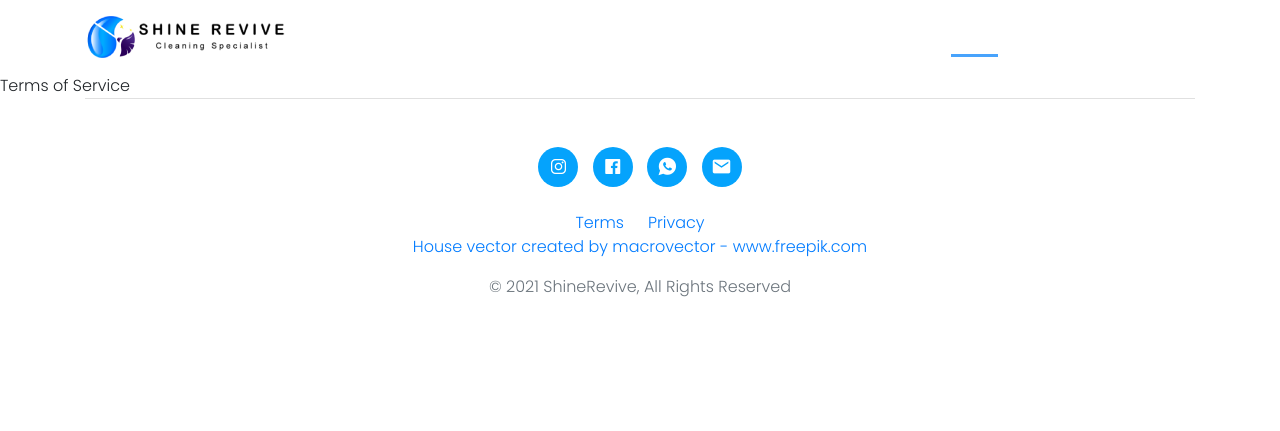
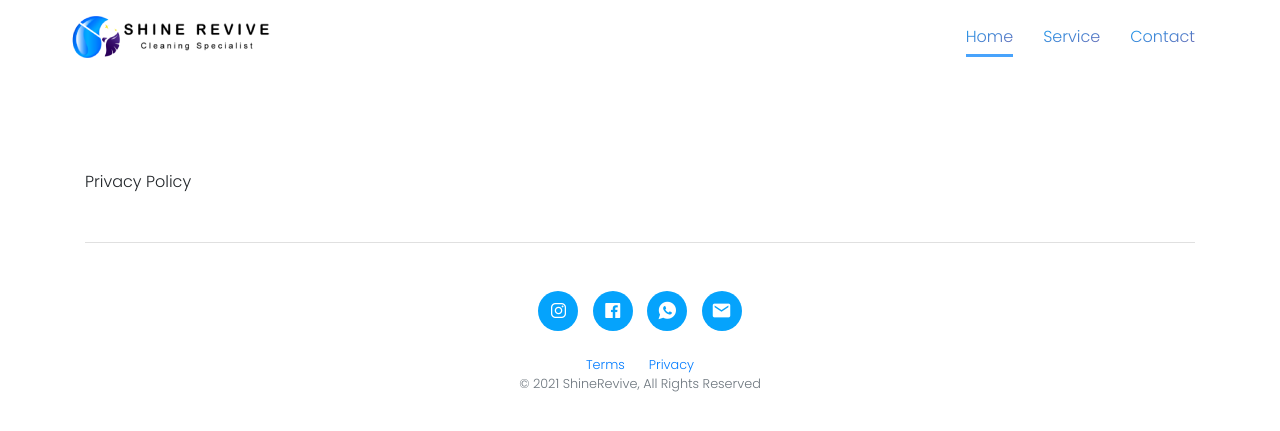
Before and after one commit to akasrai/shinerevive, a PHP site: page /privacy.html in a window 1280 px wide. Shown: the top 431 px of the page. Run offline with PHP 8.4, Linux system fonts and the light colour scheme; some libraries are stand-ins or nearby versions.

Commit message:
Make header sticky

```diff
--- a/css/style.css
+++ b/css/style.css
@@ -1,8 +1,8 @@
-@import 'bootstrap.css';
-@import 'https://unpkg.com/ionicons@4.4.4/dist/css/ionicons.min.css';
-@import 'https://fonts.googleapis.com/css?family=Lato:400,700';
-@import url('https://fonts.googleapis.com/css2?family=Montserrat:wght@800&display=swap');
-@import url('https://fonts.googleapis.com/css2?family=Poppins:wght@300&display=swap');
+@import "bootstrap.css";
+@import "https://unpkg.com/ionicons@4.4.4/dist/css/ionicons.min.css";
+@import "https://fonts.googleapis.com/css?family=Lato:400,700";
+@import url("https://fonts.googleapis.com/css2?family=Montserrat:wght@800&display=swap");
+@import url("https://fonts.googleapis.com/css2?family=Poppins:wght@300&display=swap");
 
 * {
   margin: 0;
@@ -18,7 +18,7 @@ input,
 textarea,
 select,
 button {
-  font-family: 'Poppins', sans-serif;
+  font-family: "Poppins", sans-serif;
 }
 
 header {
@@ -26,6 +26,11 @@ header {
   top: 0;
   z-index: 99999;
   background-color: #01121b; */
+  top: 0;
+  z-index: 9999;
+  background-color: transparent;
+  backdrop-filter: saturate(180%) blur(5px);
+  backface-visibility: hidden;
 }
 
 .bold {
@@ -50,7 +55,9 @@ header {
 .nav-item a {
   padding: 6px 0;
   text-decoration: none;
-  color: #fff;
+  background: -webkit-linear-gradient(-70deg, #05a3fc, #7c61a8);
+  -webkit-background-clip: text;
+  -webkit-text-fill-color: transparent;
 }
 
 .nav-item a:hover {
@@ -76,7 +83,7 @@ header {
 }
 
 .intro {
-  background-image: url('../img/intro-bg.svg');
+  background-image: url("../img/intro-bg.svg");
   background-repeat: no-repeat;
   background-position: right;
   background-size: contain;
@@ -86,11 +93,11 @@ header {
   background: -webkit-linear-gradient(-70deg, #05a3fc, #7c61a8);
   -webkit-background-clip: text;
   -webkit-text-fill-color: transparent;
-  font-family: 'Montserrat', sans-serif;
+  font-family: "Montserrat", sans-serif;
 }
 
 .service {
-  background-image: url('../img/pattern-left.svg');
+  background-image: url("../img/pattern-left.svg");
   background-repeat: no-repeat;
   background-position: left;
   background-size: auto;
@@ -107,22 +114,22 @@ header {
 .service-icon h2 {
   text-align: center;
   padding-top: 8px;
-  font-family: 'Montserrat', sans-serif;
+  font-family: "Montserrat", sans-serif;
   background: -webkit-linear-gradient(-70deg, #05a3fc, #7c61a8);
   -webkit-background-clip: text;
   -webkit-text-fill-color: transparent;
-  font-family: 'Montserrat', sans-serif;
+  font-family: "Montserrat", sans-serif;
 }
 
 .gallery {
-  background-image: url('../img/pattern-right.svg');
+  background-image: url("../img/pattern-right.svg");
   background-repeat: no-repeat;
   background-position: right;
   background-size: auto;
 }
 
 .contact-us {
-  background-image: url('../img/pattern-left.svg');
+  background-image: url("../img/pattern-left.svg");
   background-repeat: no-repeat;
   background-position: left;
   background-size: auto;
@@ -169,3 +176,7 @@ header {
   color: #fff;
   transition: 1s;
 }
+
+.box-shadow {
+  box-shadow: 0 2px 4px #0000000d;
+}
--- a/privacy.html
+++ b/privacy.html
@@ -1,5 +1,6 @@
 <!DOCTYPE html>
 <html lang="en">
+
 <head>
   <meta charset="UTF-8" />
   <meta http-equiv="X-UA-Compatible" content="IE=edge" />
@@ -9,81 +10,67 @@
   <link rel="shortcut icon" href="./img/favicon.ico" />
   <link rel="stylesheet" href="./css/style.css" />
 </head>
+
 <body>
-    <header class="m-3">
-      <div class="container">
+  <header class="py-3 position-sticky">
+    <div class="container p-0">
       <nav class="d-flex justify-content-between">
+        <a href="/index.html">
           <div class="logo">
             <img src="./img/logo.png" />
           </div>
+        </a>
         <ul class="navbar m-0 p-0">
           <li class="nav-item">
-              <a href="/" class="active">Home</a>
+            <a href="/index.html#home" id="home-nav" class="active">Home</a>
           </li>
           <li class="nav-item">
-              <a href="#service">Service</a>
+            <a href="/index.html#service" id="service-nav">Service</a>
           </li>
           <li class="nav-item">
-              <a href="#contact-us">Contact</a>
+            <a href="/index.html#contact-us" id="contact-nav">Contact</a>
           </li>
         </ul>
       </nav>
     </div>
   </header>
 
-    Terms of Service
+  <section>
+    <div class="container mt-5 bt-5 pt-5 pb-5">
+      Privacy Policy
+    </div>
+  </section>
+
   <footer>
     <div class="container">
       <div class="d-flex footer">
         <div class="col-md-12 mt-5">
           <div class="d-flex justify-content-center">
             <div class="social-media">
-                <a
-                  href="https://www.instagram.com/srcleaningspecialist/"
-                  target="_blank"
-                  class="social-media-icon"
-                >
-                  <i
-                    class="icon h5 d-block mt-2 text-white ion-logo-instagram"
-                  ></i>
+              <a href="https://www.instagram.com/srcleaningspecialist/" target="_blank" class="social-media-icon">
+                <i class="icon h5 d-block mt-2 text-white ion-logo-instagram"></i>
               </a>
 
-                <a
-                  href="https://www.facebook.com/srcleaningspecialist/"
-                  target="_blank"
-                  class="social-media-icon"
-                >
-                  <i
-                    class="icon h5 d-block mt-2 text-white ion-logo-facebook"
-                  ></i>
+              <a href="https://www.facebook.com/srcleaningspecialist/" target="_blank" class="social-media-icon">
+                <i class="icon h5 d-block mt-2 text-white ion-logo-facebook"></i>
               </a>
 
-                <a href="call:07427681707" class="social-media-icon">
-                  <i
-                    class="icon h5 d-block mt-2 text-white ion-logo-whatsapp"
-                  ></i>
+              <a href="tel:07427681707" class="social-media-icon">
+                <i class="icon h5 d-block mt-2 text-white ion-logo-whatsapp"></i>
               </a>
 
-                <a
-                  href="mailto:srcleaningspecialist@gmail.com"
-                  class="social-media-icon"
-                >
+              <a href="mailto:srcleaningspecialist@gmail.com" class="social-media-icon">
                 <i class="icon h5 d-block mt-2 text-white ion-md-mail"></i>
               </a>
             </div>
           </div>
 
-            <div class="d-flex justify-content-center mt-4">
+          <div class="d-flex justify-content-center mt-4 small">
             <a href="terms.html" class="mr-4">Terms</a>
             <a href="privacy.html">Privacy</a>
           </div>
 
-            <p class="text-center">
-              <a href="https://www.freepik.com/vectors/house"
-                >House vector created by macrovector - www.freepik.com</a
-              >
-            </p>
-            <p class="text-center text-muted mb-5">
+          <p class="text-center text-muted mb-5 small">
             &copy; 2021 ShineRevive, All Rights Reserved
           </p>
         </div>
@@ -91,4 +78,5 @@
     </div>
   </footer>
 </body>
+
 </html>
```
Also changed, not shown: index.html (renamed from index.php, +17 -14 lines), js/script.js (+38 -25 lines), terms.html (+23 -36 lines), 1 other file. Lines whose indentation alone changed are shown as unchanged.
